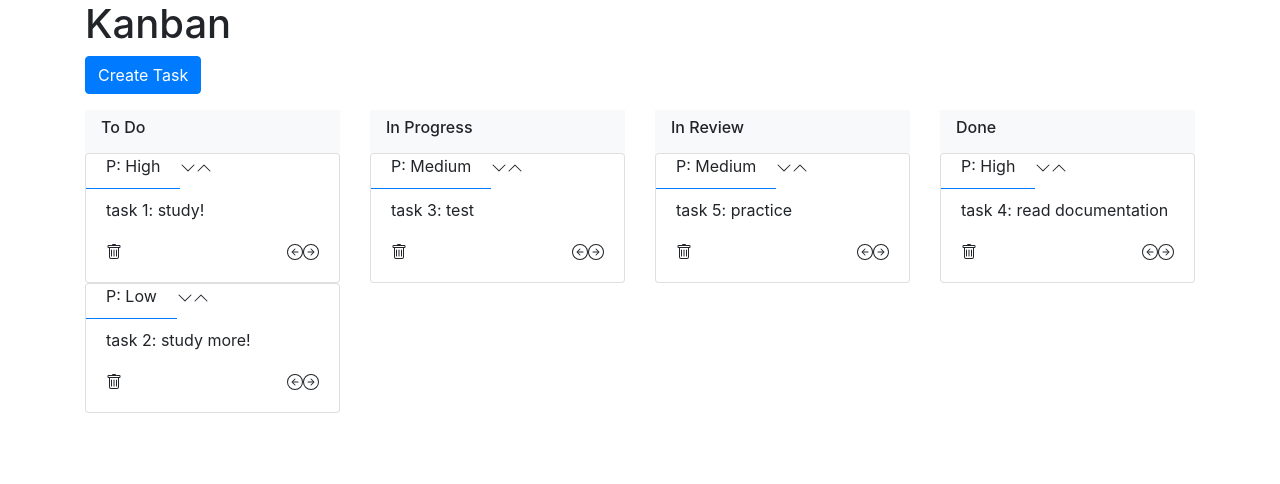
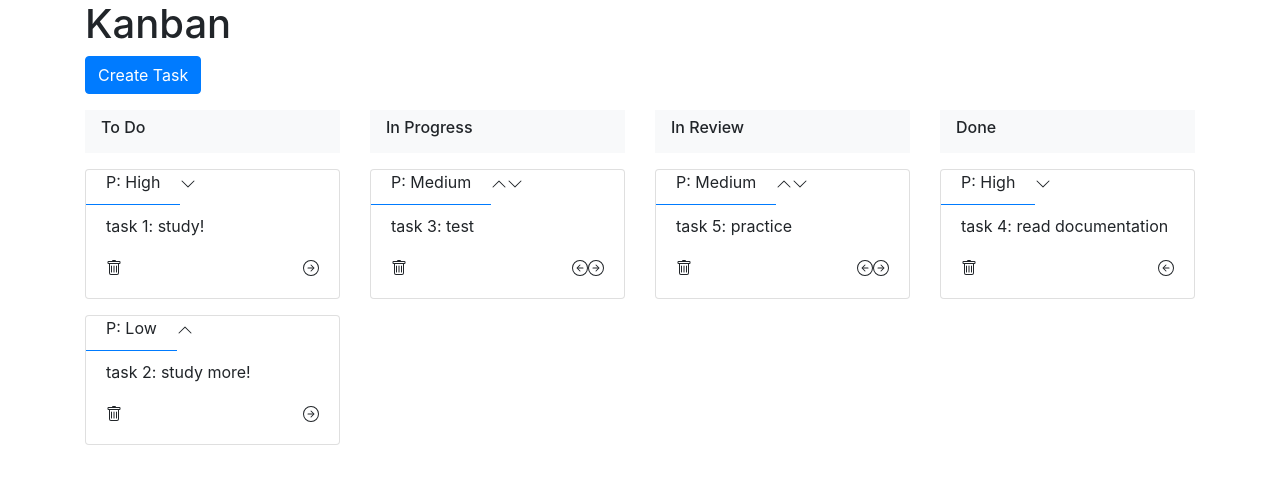
Before and after one commit to olgabresheva/kanbanboard, a React (Create React App) app: page / in a window 1280 px wide. Shown: the top 484 px of the page. Built offline with nearby package versions, Linux system fonts and the light colour scheme; the HTML template or start-up script is replaced by a standard one.

Commit message:
#defined buttons' state per condition #fixed taskCreateForm visibility onTaskCreate

```diff
--- a/src/App.js
+++ b/src/App.js
@@ -45,10 +45,6 @@ function App() {
 
     const priority = ['High', 'Medium', 'Low'];
 
-    const [isStateBtnHidden, setIsStateBtnHidden] = useState(false);
-    const [isPriorityBtnHidden, setIsPriorityBtnHidden] = useState(false);
-
-
     const onChangeStatus = ({id, direction}) => {
         const updatedTasks = tasks.map(el => {
             if (el.id === id) {
@@ -79,17 +75,6 @@ function App() {
         setTasks(tasksPriorityEdit);
     };
 
-
-    const [btnState, setBtnState] = useState(true);
-
-    const onBtnStateChange = (id) => {
-        tasks.map(el => {
-            if (el.id === id && el.status === 'To Do') {
-                return setBtnState(false);
-            }
-        })
-    }
-
     const onTaskDelete = (id) => {
         const taskListAfterDelete = tasks.filter(el => el.id !== id);
         setTasks(taskListAfterDelete);
@@ -116,45 +101,37 @@ function App() {
                         <nav className="navbar navbar-expand-lg navbar-light bg-light">
                             <h6>To Do</h6>
                         </nav>
+                        <p/>
                         <Column tasks={tasks} status='To Do' onChangeStatus={onChangeStatus}
-                                btnState={btnState} onBtnStateChange={onBtnStateChange}
                                 onTaskDelete={onTaskDelete}
-                                onChangePriority={onChangePriority}
-                                isStateBtnHidden={isStateBtnHidden}
-                                isPriorityBtnHidden={isPriorityBtnHidden}/>
+                                onChangePriority={onChangePriority}/>
                     </div>
                     <div className="col-sm">
-                        <nav className="card" className="navbar navbar-expand-lg navbar-light bg-light">
+                        <nav className="navbar navbar-expand-lg navbar-light bg-light">
                             <h6>In Progress</h6>
                         </nav>
+                        <p/>
                         <Column tasks={tasks} status='In Progress' onChangeStatus={onChangeStatus}
-                                btnState={btnState} onBtnStateChange={onBtnStateChange}
                                 onTaskDelete={onTaskDelete}
-                                onChangePriority={onChangePriority}
-                                isStateBtnHidden={isStateBtnHidden}
-                                isPriorityBtnHidden={isPriorityBtnHidden}/>
+                                onChangePriority={onChangePriority}/>
                     </div>
                     <div className="col-sm">
                         <nav className="navbar navbar-expand-lg navbar-light bg-light">
                             <h6>In Review</h6>
                         </nav>
+                        <p/>
                         <Column tasks={tasks} status='In Review' onChangeStatus={onChangeStatus}
-                                btnState={btnState} onBtnStateChange={onBtnStateChange}
                                 onTaskDelete={onTaskDelete}
-                                onChangePriority={onChangePriority}
-                                isStateBtnHidden={isStateBtnHidden}
-                                isPriorityBtnHidden={isPriorityBtnHidden}/>
+                                onChangePriority={onChangePriority}/>
                     </div>
                     <div className="col-sm">
                         <nav className="navbar navbar-expand-lg navbar-light bg-light">
                             <h6>Done</h6>
                         </nav>
+                        <p/>
                         <Column tasks={tasks} status='Done' onChangeStatus={onChangeStatus}
-                                btnState={btnState} onBtnStateChange={onBtnStateChange}
                                 onTaskDelete={onTaskDelete}
-                                onChangePriority={onChangePriority}
-                                isStateBtnHidden={isStateBtnHidden}
-                                isPriorityBtnHidden={isPriorityBtnHidden}/>
+                                onChangePriority={onChangePriority}/>
                     </div>
                 </div>
             </div>
--- a/src/Column.js
+++ b/src/Column.js
@@ -7,16 +7,11 @@ function Column(props) {
         <div>
             {props.tasks
                 .filter(el => el.status === props.status)
-                .map(el => <TaskCard key={el.id} task={el} onChangeStatus={props.onChangeStatus}
-                                     btnState={props.btnState} onBtnStateChange={props.onBtnStateChange}
-                                     onTaskDelete={props.onTaskDelete}
-                                     onChangePriority={props.onChangePriority}
-                                     isPriorityBtnHidden={props.isPriorityBtnHidden}
-                                     isStateBtnHidden={props.isStateBtnHidden}
-
-                />)
+                .map(el => <p><TaskCard key={el.id} task={el} onChangeStatus={props.onChangeStatus}
+                                        onTaskDelete={props.onTaskDelete}
+                                        onChangePriority={props.onChangePriority}
+                /></p>)
             }
-
         </div>
     );
 }
--- a/src/TaskCard.js
+++ b/src/TaskCard.js
@@ -42,36 +42,37 @@ function TaskCard(props) {
     </svg>);
 
 
-
     return (
         <div>
             <div className="card">
                 <div className="clearfix">
-                    <span className="card-header bg-transparent border-primary">P: {props.task.priority}</span>
-                    <span
-                        onClick={() => props.onChangePriority({id: props.task.id, direction: 'down'})}
-                        hidden={props.isPriorityBtnHidden}
-                    >{downBtn}</span>
-                    <span
-                        onClick={() => props.onChangePriority({id: props.task.id, direction: 'up'})}
-                        hidden={props.isPriorityBtnHidden}
-                    >{upBtn}</span>
+                    <span className="card-header bg-transparent border-primary">
+                        P: {props.task.priority}</span>
+                    {props.task.priority !== 'High' &&
+                    <span onClick={() => props.onChangePriority({id: props.task.id, direction: 'up'})}
+                    >{upBtn}</span>}
+                    {props.task.priority !== 'Low' &&
+                    <span onClick={() => props.onChangePriority({id: props.task.id, direction: 'down'})}
+                    >{downBtn}</span>}
                 </div>
+
                 <div className="card-body">
                     <div>
                         {props.task.name}
                     </div>
                     <p/>
                     <div className="clearfix">
-                        <span className="float-left" hidden={props.isStateBtnHidden}
+                        <span className="float-left"
                               onClick={() => props.onTaskDelete(props.task.id)}>{deleteIcon}</span>
+
+                        {props.task.status !== 'Done' &&
+                        <span className="float-right"
+                              onClick={() => props.onChangeStatus({id: props.task.id, direction: 'right'})}>
+                            {rightBtn}</span>}
+                        {props.task.status !== 'To Do' &&
                         <span className="float-right" onClick={() => props.onChangeStatus({
-                            id: props.task.id,
-                            direction: 'right'
-                        })}>{rightBtn}</span>
-                        <span className="float-right" hidden={props.isStateBtnHidden}
-                              onClick={() => props.onChangeStatus({id: props.task.id, direction: 'left'})}
-                        >{leftBtn}</span>
+                            id: props.task.id, direction: 'left'
+                        })}>{leftBtn}</span>}
                     </div>
                 </div>
             </div>
--- a/src/TaskCreateForm.js
+++ b/src/TaskCreateForm.js
@@ -26,11 +26,9 @@ function TaskCreateForm(props) {
 
     const taskCreate = (e) => {
         e.preventDefault();
-        {
-            props.onTaskCreate(taskInput)
-        }
-        ;
+        props.onTaskCreate(taskInput);
         setTaskInput('');
+        setIsOpenTaskForm(false);
     }
 
     return (
```
